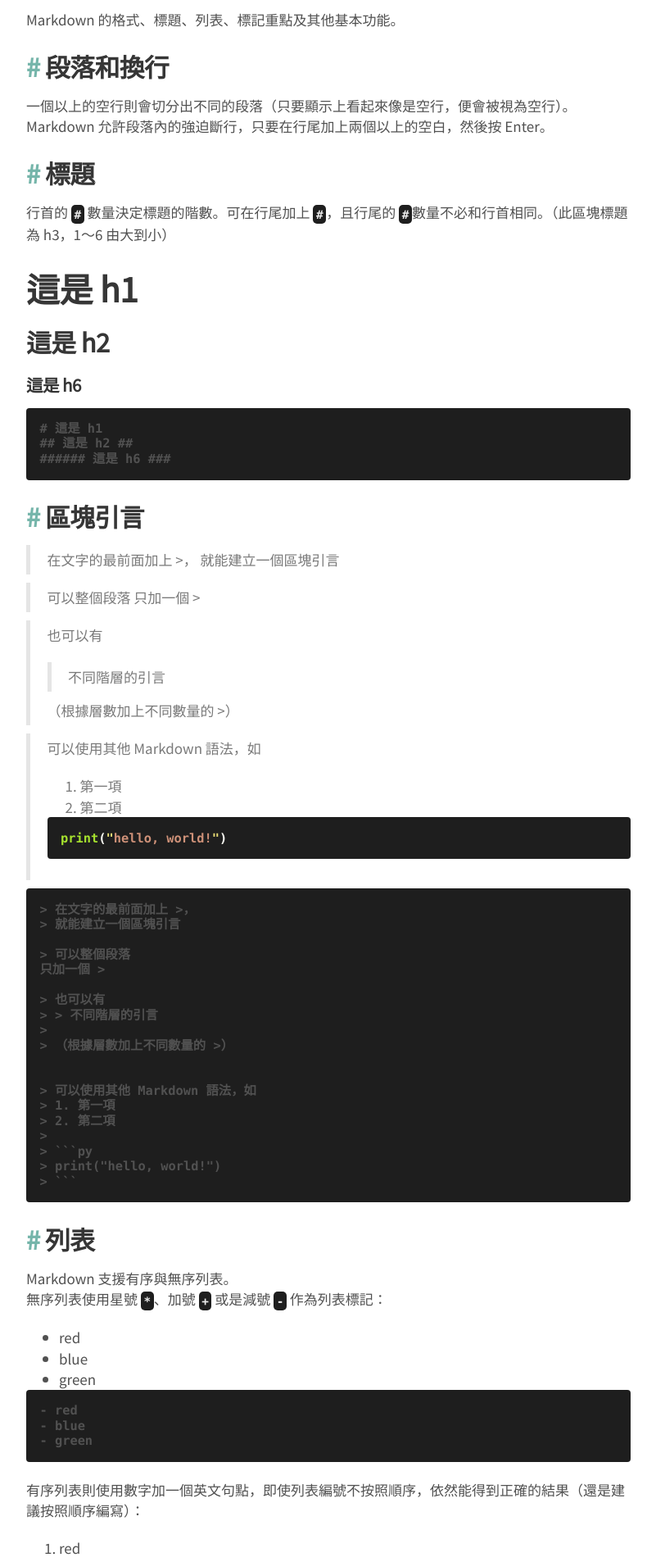
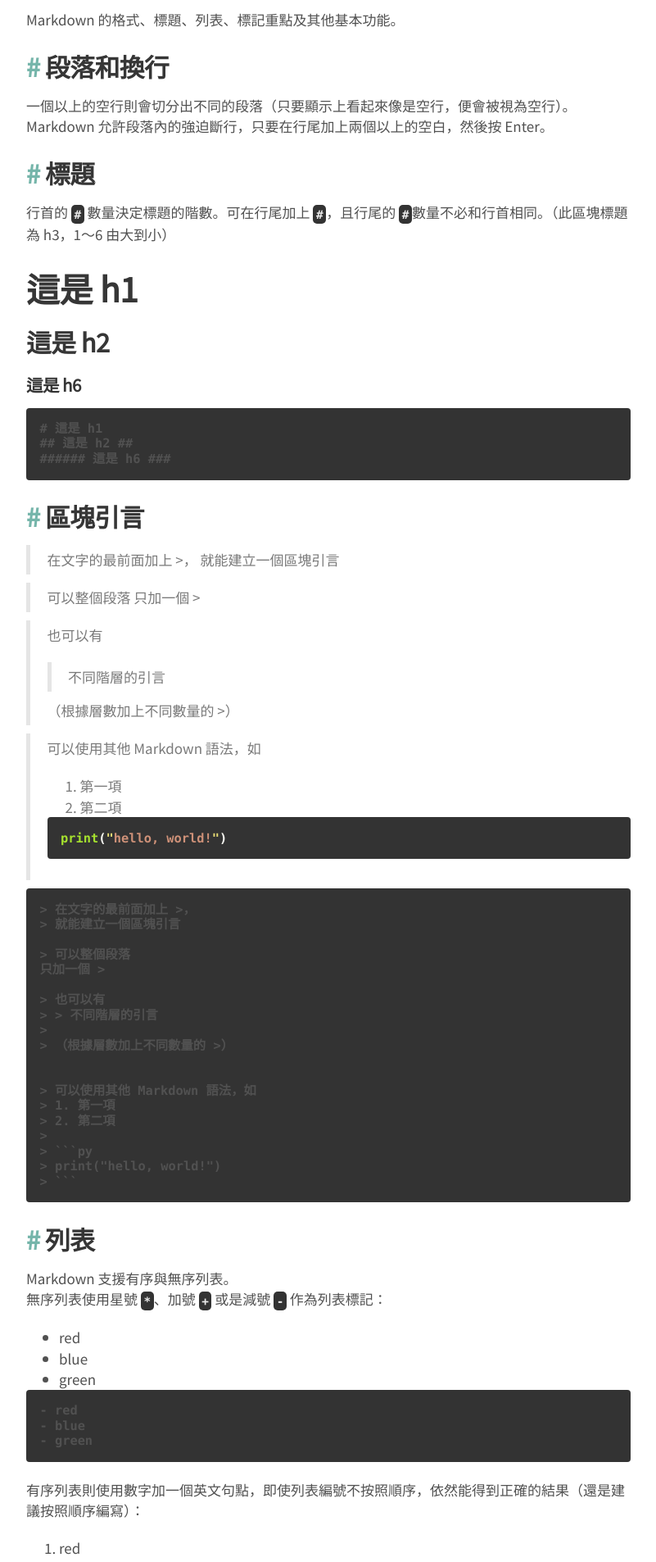
Before and after one commit to JHTNT/JHTNT, a Jekyll site: the page built from _posts/2021-05-16-markdown-basic.md, in a window 1280 px wide. Shown: the part 616-2522 px from the top of the page at 82% size, without its empty margins (239-1040 px from the left). Built offline with Jekyll 4.4.1, drawn with Linux system fonts in a browser that asks for light colours.

Commit message:
Update poole.css

```diff
--- a/public/css/poole.css
+++ b/public/css/poole.css
@@ -175,7 +175,7 @@ code {
   font-size: 85%;
   font-weight: bold;
   color: #ececec;
-  background-color: #1E1E1E;
+  background-color: #333333;
   border-radius: 5px;
 }
 pre {
@@ -190,7 +190,7 @@ pre {
   white-space: pre-wrap;
   word-break: break-all;
   word-wrap: break-word;
-  background-color: #1E1E1E;
+  background-color: #333333;
 }
 pre code {
   padding: 0;
```
